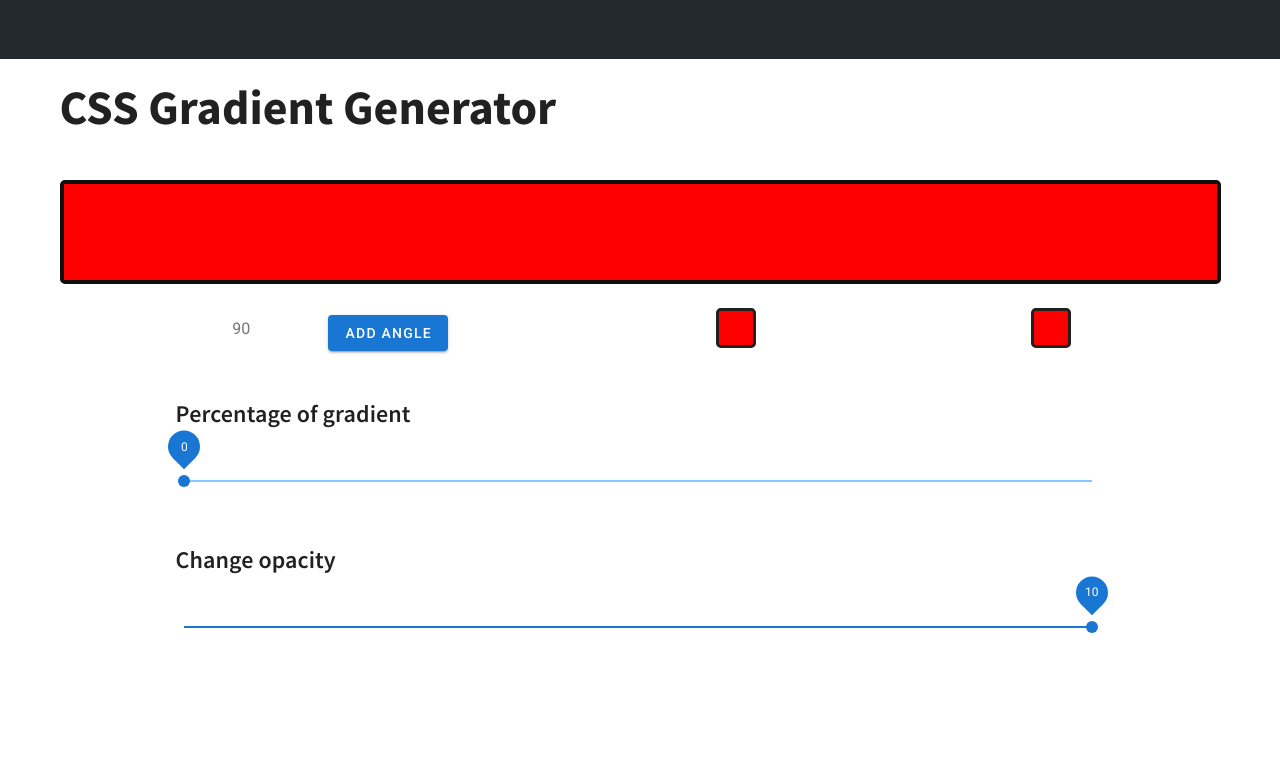
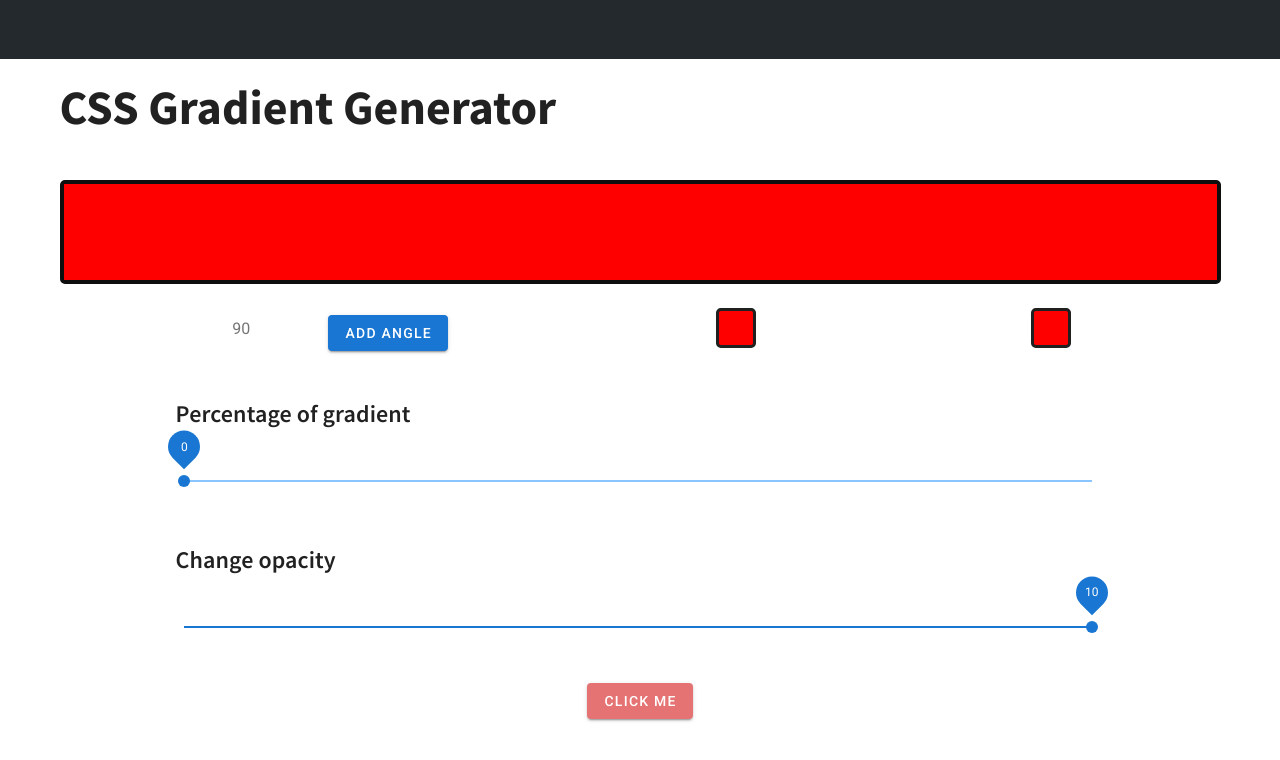
Before and after one commit to jhkette/css-gradient, a Vue app: page / in a window 1280 px wide. Shown: the top 760 px of the page. Built offline with nearby package versions, Linux system fonts and the light colour scheme.

Commit message:
modal added

```diff
--- a/src/App.vue
+++ b/src/App.vue
@@ -8,6 +8,7 @@
       <Colors></Colors>
       <Slider></Slider>
       <Opacity></Opacity>
+      <Modal></Modal>
 
     </div>
   </v-app>
@@ -20,6 +21,7 @@ import Topbar from "./components/TopBar";
 import Slider from "./components/Slider";
 import Opacity from "./components/Opacity";
 import Colors from "./components/Colors";
+import Modal from "./components/Modal";
 import (/* webpackPreload: true */ 'typeface-source-sans-pro/index.css');
 
 export default {
@@ -30,7 +32,8 @@ export default {
     Opacity,
     Gradient,
     Colors,
-    Topbar
+    Topbar,
+    Modal
   },
 };
 </script>
```
